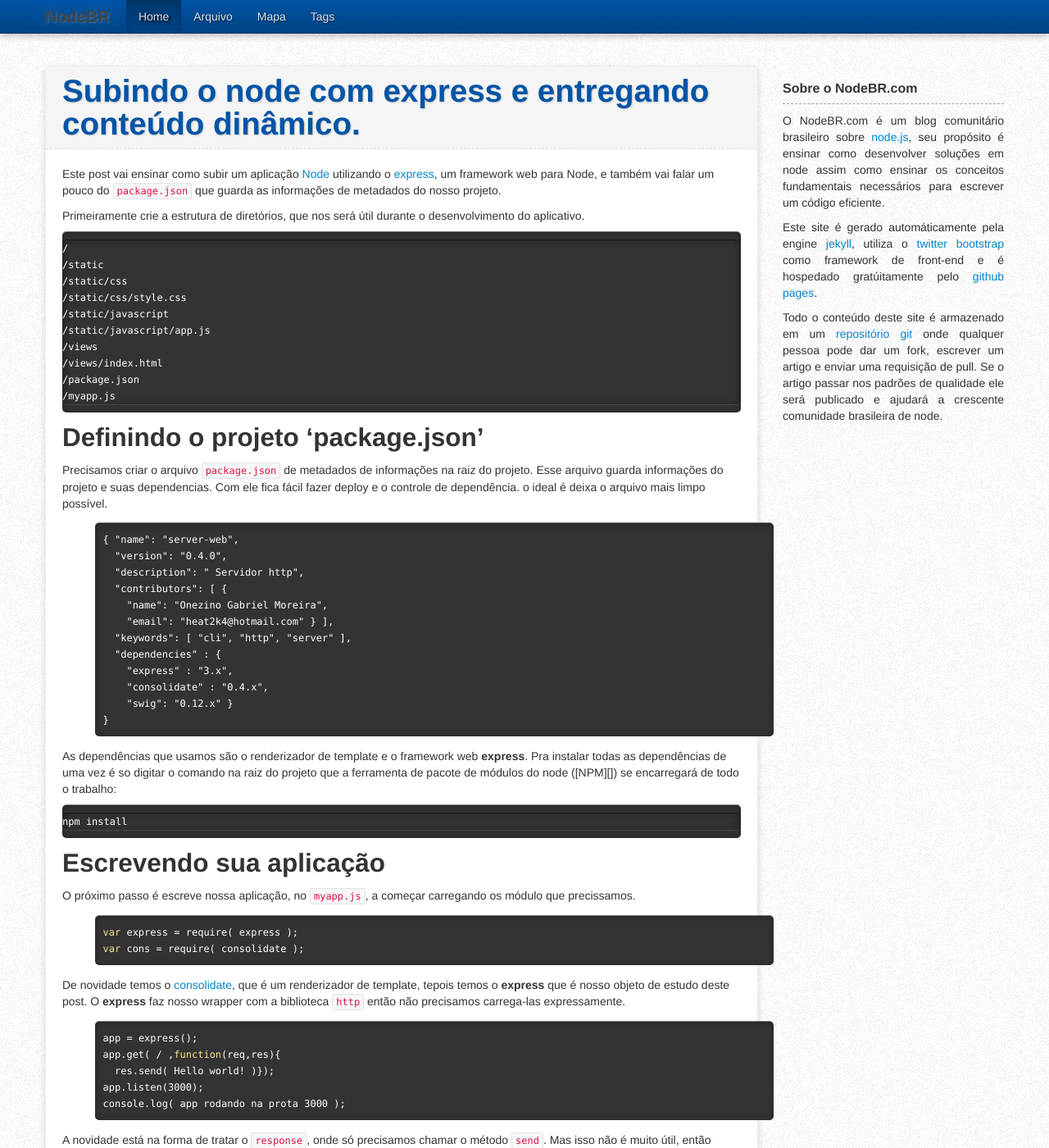
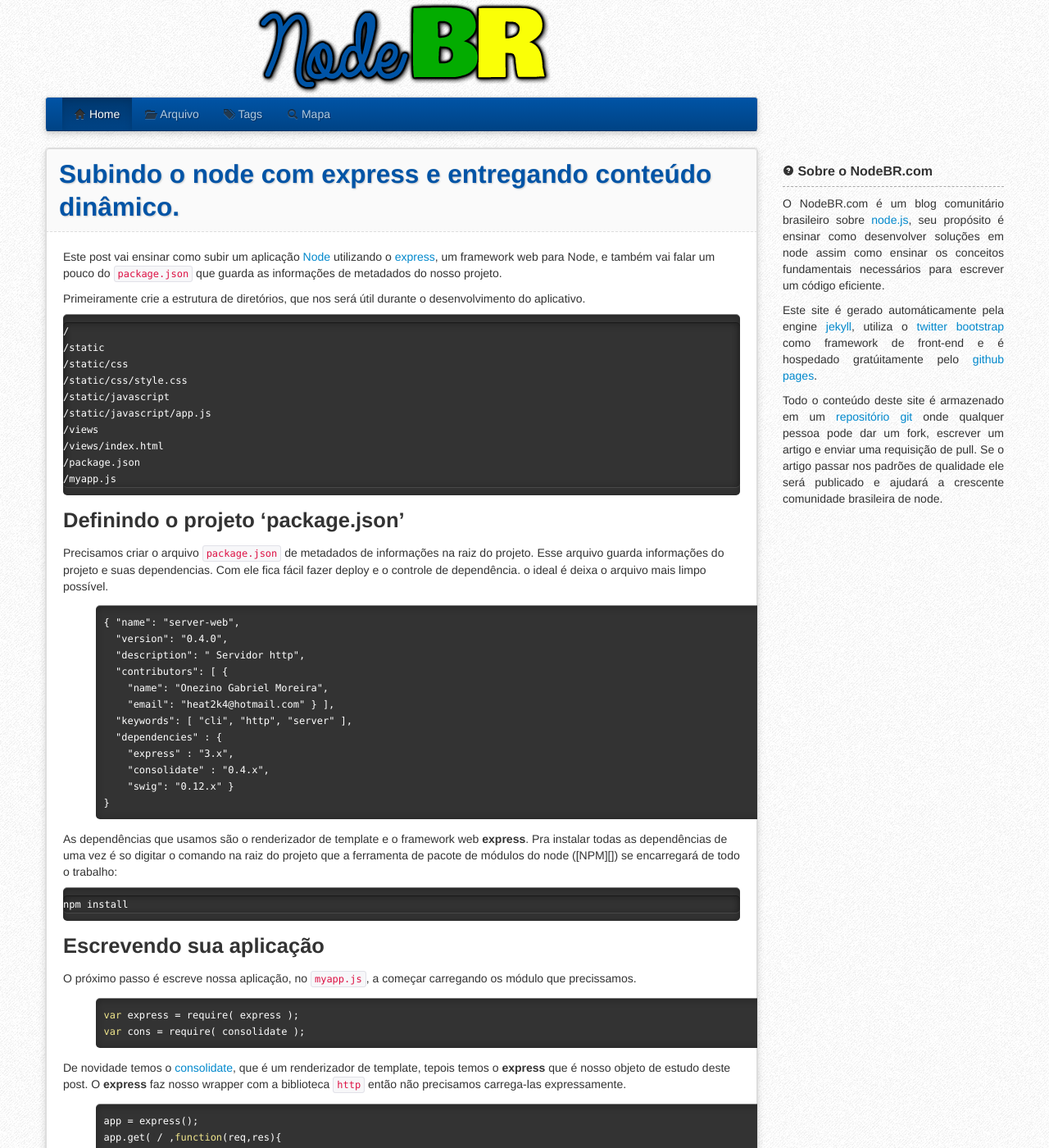
Before and after one commit to nodebr/NodeBR.com, a Jekyll site: the page built from index.html, in a window 1280 px wide and 1400 px high. Shown: the whole window at 82% size. Built offline with Jekyll 4.4.1, drawn with Linux system fonts in a browser that asks for light colours; the list of posts is cut into pages by our own code; some of the changed text lies outside the part shown.

Commit message:
Mudancas no layout, logo adicionado no cabecalho

```diff
--- a/_includes/header.html
+++ b/_includes/header.html
@@ -1,25 +1,48 @@
-<header class="navbar navbar-fixed-top">
+<header class="container">
+<div class="row">
+<div class="span9">
+
+<div class="logo">
+  <a href="{{ site.baseurl }}" class="active">
+    <img src="{{ site.url }}/img/NodeBR-logo.png">
+  </a>
+</div>
+
+
+<nav class="navbar">
   <div class="navbar-inner">
-    <nav  class="container">
-      <a class="brand" href="{{ site.baseurl }}">{{ site.title }}</a>
+
     <ul class="nav">
       {% assign page_url = page.url | remove:'index.html' %}
       {% if page_url == site.baseurl %}
-        <li class="active"><a href="{{ site.baseurl }}" class="active">Home</a></li>
+      <li class="active"><a href="{{ site.baseurl }}" class="active"><i class="icon-home"></i> Home</a></li>
       {% else %}
-        <li><a href="{{ site.baseurl }}">Home</a></li>
+      <li><a href="{{ site.baseurl }}"><i class="icon-home"></i> Home</a></li>
       {% endif %}
 
-        {% for node in site.pages %}
-          {% if node.group == 'nav' %}
-            {% if node.url == page.url %}
-              <li class="active"><a href="{{ node.url | remove:'index.html' }}" class="active">{{ node.title }}</a></li>
+
+      {% if page_url == site.archive_path %}
+      <li class="active"><a href="{{ site.archive_path }}" class="active"><i class="icon-folder-open"></i> Arquivo</a></li>
       {% else %}
-              <li><a href="{{ node.url | remove:'index.html' }}">{{ node.title }}</a></li>
+      <li><a href="{{ site.archive_path }}"><i class="icon-folder-open"></i> Arquivo</a></li>
       {% endif %}
+
+      {% if page_url == site.tags_path %}
+      <li class="active"><a href="{{ site.tags_path }}" class="active"><i class="icon-tags"></i> Tags</a></li>
+      {% else %}
+      <li><a href="{{ site.tags_path }}"><i class="icon-tags"></i> Tags</a></li>
       {% endif %}
-        {% endfor %}
+
+      {% if page_url == site.map_path %}
+      <li class="active"><a href="{{ site.map_path }}" class="active"><i class="icon-search"></i> Mapa</a></li>
+      {% else %}
+      <li><a href="{{ site.map_path }}"><i class="icon-search"></i> Mapa</a></li>
+      {% endif %}
+
     </ul>
+  </div>
 </nav>
+
+</div>
 </div>
 </header>
--- a/_includes/top.html
+++ b/_includes/top.html
@@ -2,7 +2,7 @@
 <html lang="pt-br">
 <head>
   <meta charset="utf-8">
-  <title>{{ page.title }}</title>
+  <title>{{ page.title }} - {{ site.title }}</title>
   <meta name="viewport" content="width=device-width, initial-scale=1.0">
   <!-- HTML5 shim, for IE6-8 support of HTML elements -->
   <!--[if lt IE 9]>
--- a/_layouts/page.html
+++ b/_layouts/page.html
@@ -7,7 +7,7 @@
       {{ content }}
     </div>
     <aside class="span3 sidebar">
-      <h4>Sobre o NodeBR.com</h4>
+      <h4><i class="icon-question-sign"></i> Sobre o NodeBR.com</h4>
       <div style="text-align:justify;">
       <p>O NodeBR.com é um blog comunitário brasileiro sobre <a href="http://nodejs.org" rel="nofollow">node.js</a>, seu propósito é ensinar como desenvolver soluções em node assim como ensinar os conceitos fundamentais necessários para escrever um código eficiente.</p>
       <p>Este site é gerado automáticamente pela engine <a href="http://jekyllrb.com" rel="nofollow">jekyll</a>, utiliza o <a href="http://twitter.github.io/bootstrap" rel="nofollow">twitter bootstrap</a> como framework de front-end e é hospedado gratúitamente pelo <a href="http://pages.github.com" rel="nofollow">github pages</a>.</p>
--- a/css/style.css
+++ b/css/style.css
@@ -1,12 +1,26 @@
+@media (max-width: 767px){
   body {
-  position: relative;
-  padding-top: 80px;
-  padding-bottom: 20px;
+    padding-right: 5px;
+    padding-left: 5px;
   }
-@media (max-width: 979px){
-  body {
-  padding-top: 0;
 }
+
+h1 {
+  font-size: 31.5px;
+}
+h2 {
+  font-size: 25.5px;
+}
+h3 {
+  font-size: 19.5px;
+}
+h4 {
+  font-size: 15.5px;
+}
+
+/* ------ HEADER ------ */
+.logo {
+  text-align: center;
 }
 
 /* ----- NAVBAR ----- */
@@ -15,12 +29,11 @@
   -moz-box-shadow: 0 4px 8px rgba(0,0,0,.15);
   box-shadow: 0 4px 8px rgba(0,0,0,.15);
 }
-/* ----- I don't liked this padding... ----- */
-@media (max-width: 979px){
-  .navbar-fixed-top .navbar-inner {
-    padding: 0px;
+
+.navbar .nav {
+  margin-right: 0;
 }
-}
+
 .navbar .navbar-inner {
   background-color: #0054a6;
   background-image: -webkit-gradient(linear, left top, left bottom, color-stop(0, #0054a6), color-stop(1, #004385));
@@ -30,52 +43,16 @@
   background-image: -ms-linear-gradient(top, #0054a6 0%, #004385 100%);
   border-bottom: 1px solid #003264;
 }
-.navbar .brand {
-  float: left;
-  font-weight: bold;
-  color: #444;
-  font-weight: bold;
-  text-shadow: 1px 1px 2px rgba(255,255,255,.2), 1px 1px 30px rgba(255,255,255,.2);
-  -webkit-transition: all .3s linear;
-  -moz-transition: all .3s linear;
-  transition: all .3s linear;
-}
-.navbar .brand:hover{
-  color: #eee;
-  text-shadow: 1px 1px 2px rgba(0,0,0,.4), 1px 1px 30px rgba(0,0,0,.4);
-  -webkit-transition: all .3s linear;
-  -moz-transition: all .3s linear;
-  transition: all .3s linear;
+
+.navbar .nav>li>a, .navbar .nav>li>a:hover  {
+  text-shadow: 1px 1px 1px rgba(0,0,0,0.5);
+  color: #fff;
+  opacity: 0.7;
 }
 
-.navbar .nav>li>a {
-  color: #ddd;
-  text-shadow: 1px 1px 2px rgba(0,0,0,0.5);
-  -webkit-transition: all .3s linear;
-  -moz-transition: all .3s linear;
-  transition: all .3s linear;
-}
-.navbar .nav>li>a:hover {
-color: #ddd;
-text-shadow: 2px 2px 3px rgba(0,0,0,1);
--webkit-transition: all .3s linear;
--moz-transition: all .3s linear;
-transition: all .3s linear;
-
-background-color: rgb(0, 56, 111);
-background-image: -webkit-gradient(linear, left top, left bottom, color-stop(0, rgb(0, 56, 111)), color-stop(1, #004385));
-background-image: -webkit-linear-gradient(top, rgb(0, 56, 111) 0%, #004385 100%);
-background-image: -moz-linear-gradient(top, rgb(0, 56, 111) 0%, #004385 100%);
-background-image: -o-linear-gradient(top, rgb(0, 56, 111) 0%, #004385 100%);
-background-image: -ms-linear-gradient(top, rgb(0, 56, 111) 0%, #004385 100%);
-}
-.navbar .nav>.active>a{
-  color: #ddd;
-  text-shadow: 2px 2px 3px rgba(0,0,0,1);
-  -webkit-transition: all .3s linear;
-  -moz-transition: all .3s linear;
-  transition: all .3s linear;
-
+.navbar .nav>li>a.active, .navbar .nav>li>a.active:hover, .navbar .nav>li>a:hover {
+  color: #fff;
+  opacity: 1;
   background-color: rgb(0, 56, 111);
   background-image: -webkit-gradient(linear, left top, left bottom, color-stop(0, rgb(0, 56, 111)), color-stop(1, #004385));
   background-image: -webkit-linear-gradient(top, rgb(0, 56, 111) 0%, #004385 100%);
@@ -84,9 +61,13 @@
   background-image: -ms-linear-gradient(top, rgb(0, 56, 111) 0%, #004385 100%);
 }
 
+.navbar .nav>li>a:hover {
+  opacity: 1;
+}
 
 
-.sidebar  h3, .sidebar h4{
+
+.sidebar  h1, .sidebar  h2, .sidebar  h3, .sidebar h4{
   padding: 10px 0px;
   border-bottom: 1px dashed #aaa;
   margin-bottom: 10px;
@@ -104,8 +85,10 @@
 
 
 .post {
-  margin-bottom: 60px;
-  border: 1px solid rgba(0,0,0,.05);
+  margin-bottom: 40px;
+  border: 1px solid #ddd;
+  overflow: hidden;
+  word-wrap: break-word;
   -webkit-border-radius: 4px 4px 4px 4px;
      -moz-border-radius: 4px 4px 4px 4px;
           border-radius: 4px 4px 4px 4px;
@@ -118,7 +101,8 @@
 .content {
   background-color: #fff;
   padding: 20px;
-  border: 0 1px 1px solid #ddd;
+  border: 1px solid #ddd;
+  border-top: 0;
   -webkit-border-radius: 0 0 4px 4px;
      -moz-border-radius: 0 0 4px 4px;
           border-radius: 0 0 4px 4px;
@@ -126,33 +110,67 @@
 
 /* Page header tweaks */
 .page-header {
-  border: 1px 1px 0 solid #ddd;
+  color: #555;
+  border: 1px solid #ddd;
   border-bottom: 1px dashed #ddd;
-  background-color: #f5f5f5;
-  padding: 10px 20px 10px;
+  padding: 10px 15px 10px;
   margin: 0;
+  background-color: #fafafa;
+
+  text-shadow: 1px 1px 1px rgba(0,0,0,0.5);
+
   -webkit-border-radius: 4px 4px 0 0;
      -moz-border-radius: 4px 4px 0 0;
           border-radius: 4px 4px 0 0;
 }
 
+@media (max-width: 767px){
+  .page-header {
+    padding: 5px;
+  }
+  .content {
+    padding: 5px;
+  }
+}
 
-.page-header a {
+
+.page-header, .page-header a {
   color: #0054a6;
   text-shadow: 1px 1px 2px rgba(0,0,0,0.2);
+  text-decoration: none;
+}
+
+.page-header a:hover {
+  color: rgb(0, 75, 150);;
 }
 
 .topbar .btn {
   border: 0;
 }
 
+/* -------    Pagination    ----------- */
 .pagination {
   text-align: center;
   margin-bottom: 60px;
 }
 
+.pagination ul {
+  -webkit-box-shadow: 0 4px 8px rgba(0,0,0,.15);
+     -moz-box-shadow: 0 4px 8px rgba(0,0,0,.15);
+          box-shadow: 0 4px 8px rgba(0,0,0,.15);
+}
+
 .pagination span.previous, .pagination span.next {
   margin: 0 10px;
+}
+
+
+.pagination ul>li>a{
+  color: #222;
+}
+
+.pagination ul>.disabled>span>i, .pagination ul>.disabled>a>i{
+  opacity: 0.7;
 }
 
 
--- a/index.html
+++ b/index.html
@@ -1,6 +1,6 @@
 ---
 layout: page
-title: Comunidade Brasileira de NodeJS - NodeBR
+title: Comunidade Brasileira de Node.JS
 group: home
 ---
 {% for post in paginator.posts %}
@@ -18,13 +18,13 @@
     {% if paginator.previous_page %}
       <li class="prev">
         {% if paginator.previous_page == 1 %}
-          <a href="{{ site.baseurl }}">&larr; Anterior</a>
+          <a href="{{ site.baseurl }}"><i class="icon-arrow-left"></i> Anterior</a>
         {% else %}
-          <a href="{{ site.baseurl }}{{ base_paginator }}{{ paginator.previous_page }}/">&larr; Anterior</a>
+          <a href="{{ site.baseurl }}{{ base_paginator }}{{ paginator.previous_page }}/"><i class="icon-arrow-left"></i> Anterior</a>
         {% endif %}
       </li>
     {% else %}
-      <li class="prev disabled"><span>&larr; Anterior</span></li>
+      <li class="prev disabled"><span><i class="icon-arrow-left"></i> Anterior</span></li>
     {% endif %}
 
 
@@ -48,10 +48,10 @@
 
     {% if paginator.next_page %}
       <li class="next">
-        <a href="{{ site.baseurl }}{{ base_paginator }}{{ paginator.next_page }}/">Próximo &rarr;</a>
+        <a href="{{ site.baseurl }}{{ base_paginator }}{{ paginator.next_page }}/">Próximo <i class="icon-arrow-right"></i></a>
       </li>
     {% else %}
-      <li class="next disabled"><span>Próximo &rarr;</span></li>
+      <li class="next disabled"><span>Próximo <i class="icon-arrow-right"></i></span></li>
     {% endif %}
   </ul>
 </nav>
```
Also changed, not shown: _layouts/post.html (+10 -9 lines), img/NodeBR-logo.png (added), img/glyphicons-halflings.png. Lines whose indentation alone changed are shown as unchanged.
